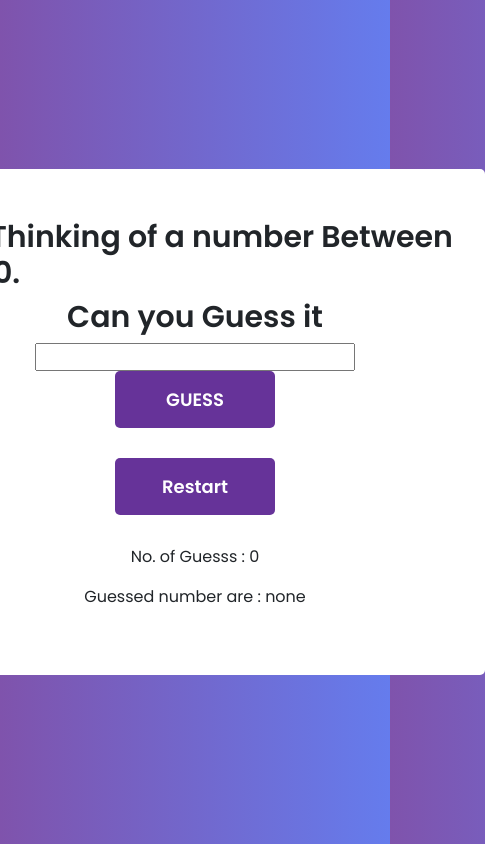
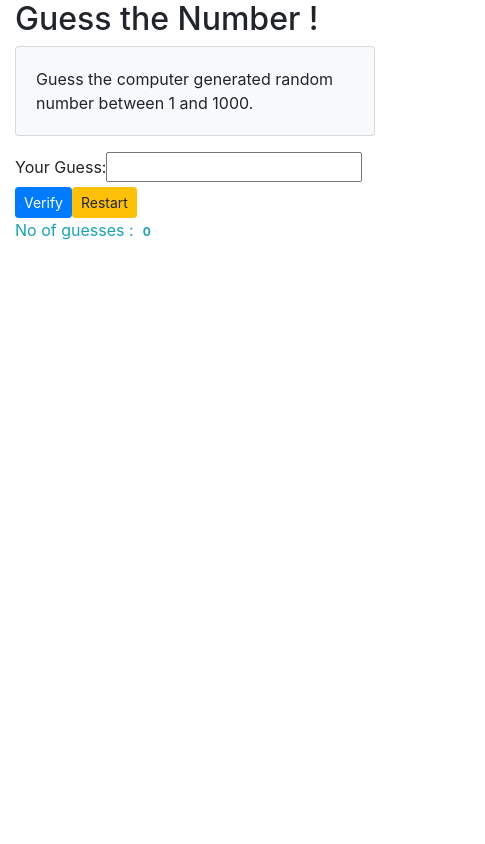
Before and after one commit to lwairore/angular-guess-the-number, an Angular app: page / in a window 390 px wide. Shown: the whole page, 485 px wide, since content can reach past the window. Built offline with nearby package versions, Linux system fonts and the light colour scheme.

Commit message:
- Remove any prior changes due to responsive issues.

```diff
--- a/src/app/app.component.ts
+++ b/src/app/app.component.ts
@@ -4,22 +4,27 @@ import { Component } from '@angular/core';
   selector: 'app-root',
   template: `
    <div class="container">
-    <h3>I am Thinking of a number Between 1-1000.</h3>
-    <h3>Can you Guess it </h3>
-    <input type="number" [value]="guess" (input)="guess = $event.target.value" />
-
-    <button (click)="verifyGuess()">GUESS</button>
-    <button (click)="initializeGame()">Restart</button>
-
+    <h2>Guess the Number !</h2>
+    <div class="card bg-light mb-3">
+        <div class="card-body">
+          <p class="card-text">Guess the computer generated random number between 1 and 1000.</p>
+        </div>
+    </div>
     <div>
-        <p *ngIf="deviation<0" class="alert alert-warning">Your guess is higher.</p>
-        <p *ngIf="deviation>0" class="alert alert-warning">Your guess is lower.</p>
-        <p *ngIf="deviation===0" class="alert alert-success">Yes! That's it.</p>
+      <label>Your Guess: </label>
+      <input type="number" [value]="guess" (input)="guess = $event.target.value" />
+      <button (click)="verifyGuess()" class="btn btn-primary btn-sm">Verify</button>
+      <button (click)="initializeGame()" class="btn btn-warning btn-sm">Restart</button>
     </div>
-
-    <p>No. of Guesss : {{noOfTries}}</p>
-    <p>Guessed number are : none</p>
-</div>
+    <div>
+      <p *ngIf="deviation<0" class="alert alert-warning">Your guess is higher.</p>
+      <p *ngIf="deviation>0" class="alert alert-warning">Your guess is lower.</p>
+      <p *ngIf="deviation===0" class="alert alert-success">Yes! That's it.</p>
+    </div>
+    <p class="text-info">No of guesses :
+      <span class="badge">{{noOfTries}}</span>
+    </p>
+  </div>
   `,
   styleUrls: ['./app.component.css']
 })
--- a/src/index.html
+++ b/src/index.html
@@ -1,18 +1,13 @@
 <!doctype html>
 <html lang="en">
-
 <head>
   <meta charset="utf-8">
   <title>Guessthenumber</title>
   <base href="/">
   <meta name="viewport" content="width=device-width, initial-scale=1">
   <link rel="icon" type="image/x-icon" href="favicon.ico">
-  <link rel="preconnect" href="https://fonts.gstatic.com">
-  <link href="https://fonts.googleapis.com/css2?family=Poppins:wght@400;600&display=swap" rel="stylesheet">
 </head>
-
 <body>
   <app-root></app-root>
 </body>
-
 </html>
--- a/src/styles.css
+++ b/src/styles.css
@@ -1,54 +1 @@
 /* You can add global styles to this file, and also import other style files */
-*{
-    padding: 0;
-    margin: 0;
-    box-sizing: border-box;
-  }
-  body{
-    height: 100vh;
-    background: linear-gradient(to right,#7f53ac,#657ced);
-  }
-  .container{
-  position: absolute;
-  width: 50%;
-  min-width: 580px;
-  transform: translate(-50%,-50%);
-  top: 50%;
-  left: 50%;
-  background: #fff;
-  padding: 50px 10px;
-  border-radius: 5px;
-  display: grid;
-  justify-items: center;
-  font-family: 'poppins', sans-serif;
-  }
-
-  h3{
-    font-size: 30px;
-    font-weight: 600;
-  }
-  input[type="text"]{
-    width: 90px;
-    font-weight: 600;
-    padding: 20px 0;
-    font-size: 28px;
-    text-align: center;
-    margin-top: 30px;
-    border-radius: 5px;
-    border: 2px solid #202020;
-    color: #663399;
-  }
-  button{
-    width: 160px;
-    padding: 15px 0;
-    border-radius: 5px;
-    background-color: #663399;
-    color: #fff;
-    border: none;
-    font-size: 18px;
-    font-weight: 600;
-    margin-bottom: 30px;
-  }
-  p{
-    font-weight: 400;
-  }
```
Also changed, not shown: 1 other file (tests, documents, lock files or other folders).
